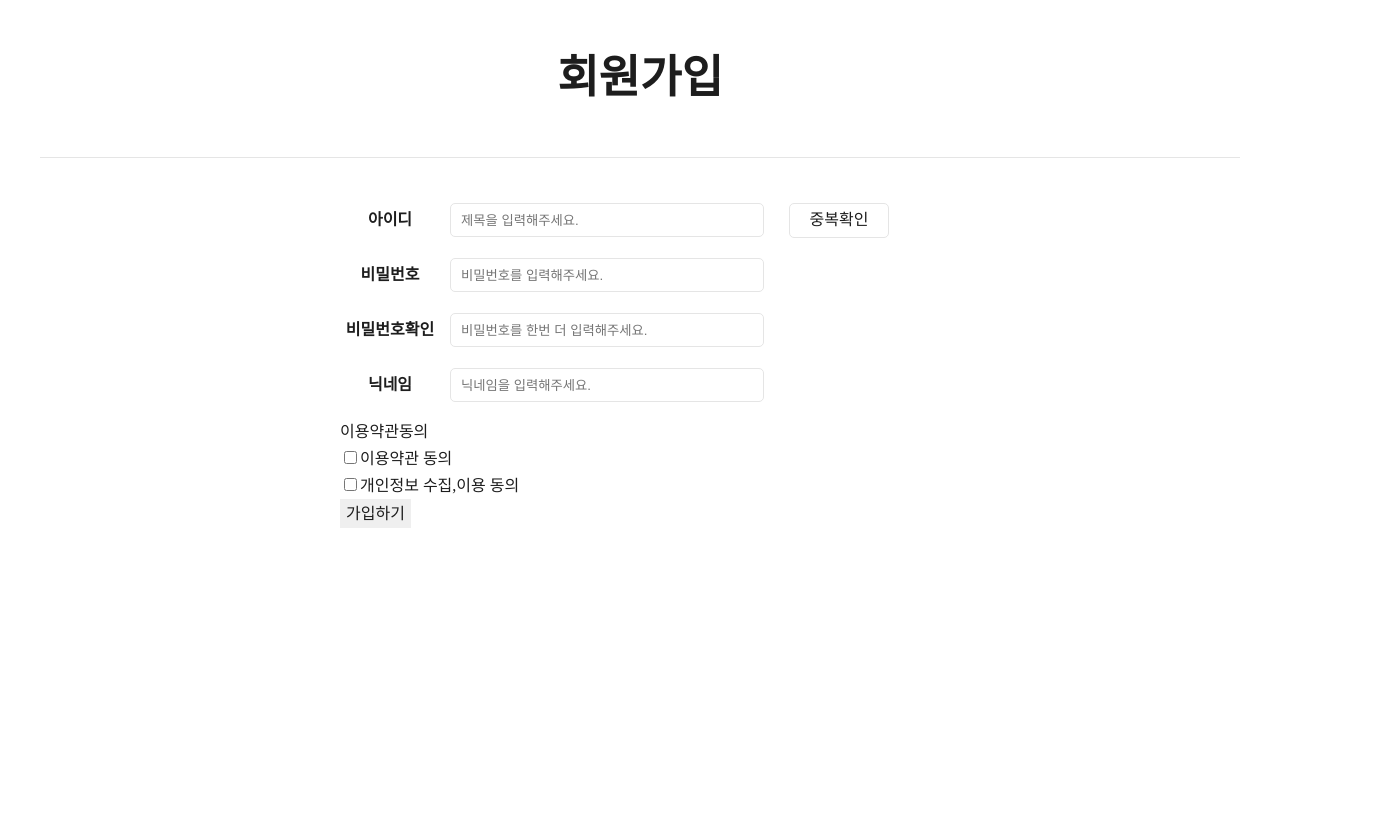
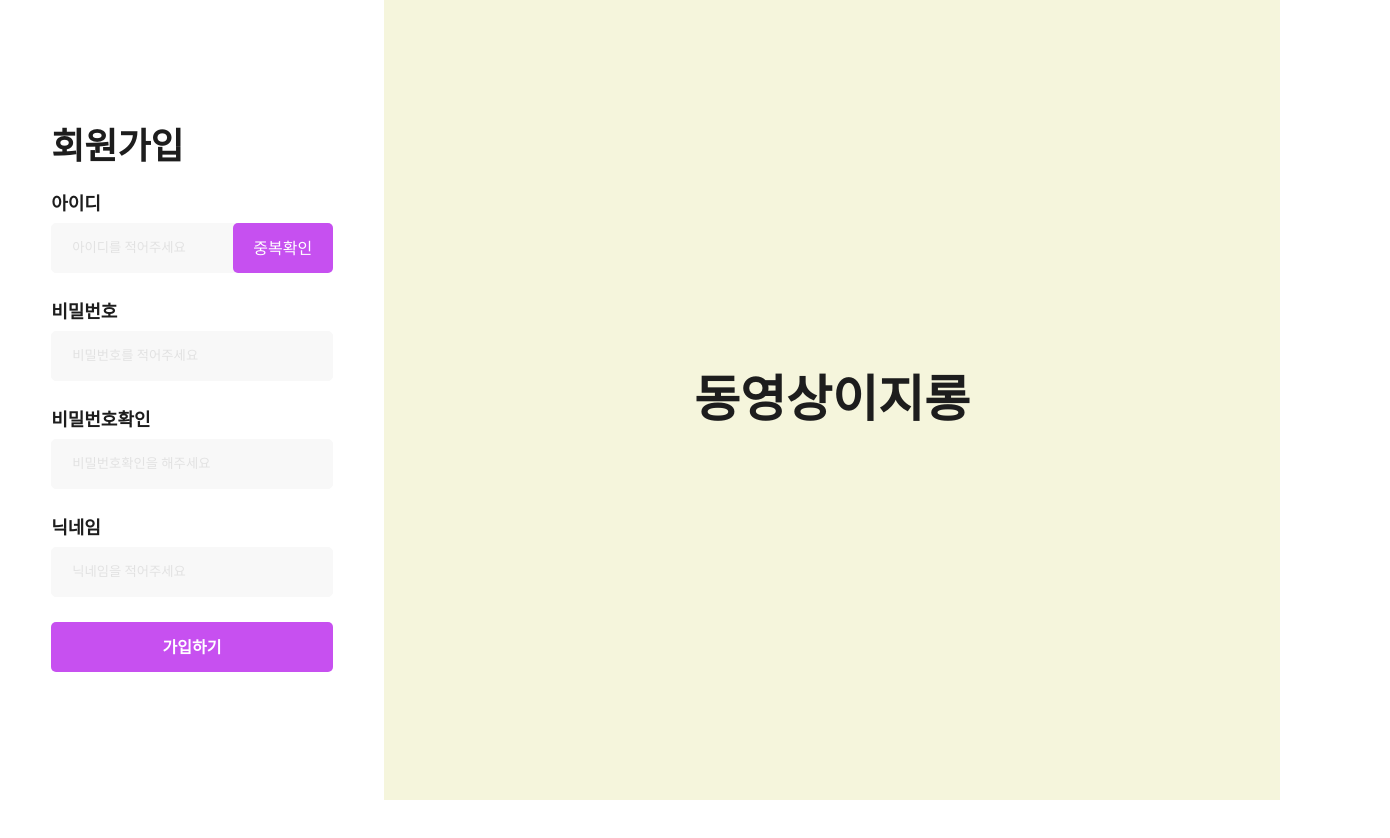
Before and after one commit to toyProjectFE/calendar_v2, a React (Create React App) app: page /sign in a window 1280 px wide. Shown: the top 838 px of the page, 1390 px wide, since content can reach past the window. After the commit the page ends 800 px from the top, so only its background shows below. Built offline with nearby package versions, Linux system fonts and the light colour scheme.

Commit message:
feat: memo 부분 추가

```diff
--- a/src/components/Login/Login.jsx
+++ b/src/components/Login/Login.jsx
@@ -8,15 +8,13 @@ import {
   LoginBtn,
   LoginBtnKaKAo,
   DivContainer,
-  FormContainer,
-  LabledInput,
   SignUpBtn,
+  Snslogin,
 } from "./styles";
 import { useMutation, useQueryClient } from "react-query";
 import { loginUser } from "../../axios/api";
 import { useNavigate } from "react-router";
 import { setCookie } from "../../axios/cookies";
-import { REST_API_KEY, REDIRECT_URI } from "./kakaologindata";
 
 function Login() {
   const [userId, setUserId] = useState("");
@@ -29,6 +27,7 @@ function Login() {
       // console.log(response.headers);
       queryClient.invalidateQueries("user");
       setCookie("ACCESS_TOKEN", response.headers.authorization);
+      localStorage.setItem("name", response.data.username);
       console.log(response.data.username);
       navigate("/main");
     },
@@ -70,30 +69,28 @@ function Login() {
       <StyledDiv>
         <LoginTitle>Login</LoginTitle>
         <form onSubmit={handleSubmitButtonClick}>
-          <FormContainer>
-            <LabledInput
+          <IdInput
             id="userId"
-              label="아이디"
             placeholder="아이디를 입력해주세요."
             value={userId}
             onChange={handleUserIdChange}
+            type="text"
           />
 
-            <LabledInput
+          <IdInput
             id="userPw"
-              label="비밀번호"
             placeholder="비밀번호를 입력해주세요."
             value={userPw}
             onChange={handleUserPwChange}
+            type="password"
           />
           <LoginBtn>Login</LoginBtn>
-            <LoginBtnKaKAo onClick={loginHandler}>kakao Login</LoginBtnKaKAo>
-
           <DivContainer>
-              <span>아직 회원 아님?</span>
+            <span>아직 회원이 아니신가요?</span>
             <SignUpBtn onClick={gotoSignUp}>회원가입</SignUpBtn>
           </DivContainer>
-          </FormContainer>
+          <Snslogin>소셜로그인</Snslogin>
+          <LoginBtnKaKAo onClick={loginHandler}>kakao Login</LoginBtnKaKAo>
         </form>
       </StyledDiv>
       <Liha>동영상이지롱</Liha>
--- a/src/components/Login/styles.js
+++ b/src/components/Login/styles.js
@@ -8,24 +8,16 @@ const MainContainer = styled.div`
 const StyledDiv = styled.div`
   width: 30%;
   align-self: center;
-  padding: 0 5%;
+  padding: 0 4%;
   box-sizing: border-box;
 `;
-const Loginbox = styled.div`
-  display: flex;
-  flex-direction: column;
-`;
+
 const LoginTitle = styled.h3`
   font-size: 36px;
   line-height: 1;
   font-weight: 600;
   margin-bottom: 30px;
   width: 100%;
-`;
-const FormContainer = styled.div`
-  display: flex;
-  width: 100%;
-  flex-wrap: wrap;
 `;
 
 const IdInput = styled.input`
@@ -38,7 +30,7 @@ const IdInput = styled.input`
   border: 0;
   outline: 0;
   border: 1px solid #f8f8f8;
-  margin-bottom: 15px;
+  margin-bottom: 10px;
   &::placeholder {
     color: #e2e2e2;
     font-family: "Pretendard";
@@ -51,7 +43,7 @@ const IdInput = styled.input`
 const LoginBtn = styled.button`
   width: 100%;
   height: 50px;
-  margin-bottom: 15px;
+  margin-top: 15px;
   border-radius: 5px;
   box-sizing: border-box;
   background-color: rgb(199, 80, 240);
@@ -67,7 +59,6 @@ const LoginBtn = styled.button`
 const LoginBtnKaKAo = styled.button`
   width: 100%;
   height: 50px;
-  margin-bottom: 15px;
   border-radius: 5px;
   box-sizing: border-box;
   background-color: rgb(250, 255, 0);
@@ -84,6 +75,7 @@ const DivContainer = styled.div`
   justify-content: space-between;
   align-items: center;
   width: 100%;
+  margin-top: 15px;
 `;
 
 const Liha = styled.div`
@@ -96,44 +88,42 @@ const Liha = styled.div`
   width: 70%;
 `;
 
-function LabledInput({ id, label, placeholder, value, onChange }) {
-  return (
-    <StyledContainer>
-      <StyledLabel htmlFor={id}>{label}</StyledLabel>
-      <StyledInput
-        id={id}
-        placeholder={placeholder}
-        value={value}
-        onChange={onChange}
-      />
-    </StyledContainer>
-  );
-}
-const StyledContainer = styled.div`
-  display: flex;
-  flex-direction: row;
-  justify-content: center;
-  align-items: center;
-  margin-bottom: 10px;
+const SignUpBtn = styled.button`
+  color: #1d1d1d;
+  background: none;
+  cursor: pointer;
 `;
+const Snslogin = styled.p`
+  text-align: center;
+  width: 100%;
+  margin: 40px 0 15px;
+  position: relative;
 
-const StyledInput = styled.input`
-  height: 30px;
-  width: 300px;
-  border: 0;
-  border-radius: 5px;
-  padding-left: 10px;
-`;
-
-const StyledLabel = styled.label`
-  margin-right: 10px;
-  font-weight: 700;
-`;
-
-const SignUpBtn = styled.button`
-  background-color: transparent;
-  border: 1px solid black;
-  cursor: pointer;
+  &::after {
+    position: absolute;
+    content: "";
+    width: 100%;
+    height: 1px;
+    background: #eee;
+    top: 0;
+    bottom: 0;
+    left: 0;
+    margin: auto;
+    z-index: -2;
+  }
+  &::before {
+    background: #fff;
+    width: 120px;
+    height: 10px;
+    top: 0;
+    left: 0;
+    right: 0;
+    z-index: -1;
+    bottom: 0;
+    margin: auto;
+    content: "";
+    position: absolute;
+  }
 `;
 export {
   LoginTitle,
@@ -144,8 +134,6 @@ export {
   LoginBtn,
   LoginBtnKaKAo,
   DivContainer,
-  FormContainer,
-  Loginbox,
-  LabledInput,
   SignUpBtn,
+  Snslogin,
 };
--- a/src/components/Sign/Sign.jsx
+++ b/src/components/Sign/Sign.jsx
@@ -1,21 +1,15 @@
 import React, { useState } from "react";
+import { CheckTitle, Signbox, Signlabel, Signbtn } from "./styles";
 import {
-  CheckTitle,
+  LoginTitle,
+  StyledDiv,
+  Liha,
   MainContainer,
-  FormContainer,
-  ArgeeContainer,
-  CheckContainer,
-  SignTitle,
-  TitleContainer,
-  FlexConatainer,
-  LabledInput,
-  CheckInputContainer,
-  BtnCheck,
-  BtnLabledInput,
-} from "./styles";
-
+  LoginBtn,
+  IdInput,
+} from "../Login/styles";
 import { useMutation, useQueryClient } from "react-query";
-import { addUser } from "../../axios/api";
+import { addUser, checkUser } from "../../axios/api";
 import { useNavigate } from "react-router";
 
 function Sign() {
@@ -32,6 +26,16 @@ function Sign() {
       setUserName("");
       setUserPw("");
       setUserPwCheck("");
+    },
+  });
+
+  const mutation2 = useMutation(checkUser, {
+    onSuccess: (response) => {
+      queryClient.invalidateQueries("user");
+      alert("사용가능한 아이디입니다.");
+    },
+    onError: (response) => {
+      alert("이미 사용중인 아이디입니다.");
     },
   });
   const [userId, setUserId] = useState("");
@@ -65,39 +69,50 @@ function Sign() {
     mutation.mutate(newUser);
   };
 
+  const handleCheckButtonClick = async () => {
+    console.log("userId", userId);
+    const checkUser = {
+      email: userId,
+    };
+    mutation2.mutate(checkUser);
+  };
+
   return (
     <MainContainer>
-      <FlexConatainer>
-        <TitleContainer>
-          <SignTitle>회원가입</SignTitle>
-        </TitleContainer>
+      <StyledDiv>
+        <LoginTitle>회원가입</LoginTitle>
         <form onSubmit={handleSubmitButtonClick}>
-          <FormContainer>
-            <CheckInputContainer>
-              <BtnLabledInput
+          <Signbox>
+            <Signlabel htmlFor="userId">아이디</Signlabel>
+            <IdInput
               id="userId"
-                label="아이디"
-                placeholder="제목을 입력해주세요."
               value={userId}
               onChange={handleUserIdChange}
-                // onClick={handleCheckButtonClick}
+              placeholder="아이디를 적어주세요"
+              type="text"
             />
-            </CheckInputContainer>
-            <CheckInputContainer>
-              <LabledInput
+            <Signbtn type="button" onClick={handleCheckButtonClick}>
+              중복확인
+            </Signbtn>
+          </Signbox>
+          <Signbox>
+            <Signlabel htmlFor="userPw">비밀번호</Signlabel>
+            <IdInput
               id="userPw"
-                label="비밀번호"
-                placeholder="비밀번호를 입력해주세요."
               value={userPw}
               onChange={handleUserPwChange}
+              placeholder="비밀번호를 적어주세요"
+              type="password"
             />
-            </CheckInputContainer>
-            <LabledInput
+          </Signbox>
+          <Signbox>
+            <Signlabel htmlFor="userPwCheck">비밀번호확인</Signlabel>
+            <IdInput
               id="userPwCheck"
-              label="비밀번호확인"
-              placeholder="비밀번호를 한번 더 입력해주세요."
               value={userPwCheck}
               onChange={handleUserPwCheckChange}
+              placeholder="비밀번호확인을 해주세요"
+              type="password"
             />
             {/* 비밀번호와 비밀번호 확인이 일치하지 않을 때 */}
             {userPw !== userPwCheck && (
@@ -105,32 +120,22 @@ function Sign() {
                 비밀번호와 비밀번호 확인이 일치하지 않습니다.
               </CheckTitle>
             )}
-            <CheckInputContainer>
-              <LabledInput
+          </Signbox>
+          <Signbox>
+            <Signlabel htmlFor="userPwCheck">닉네임</Signlabel>
+            <IdInput
               id="userName"
-                label="닉네임"
-                placeholder="닉네임을 입력해주세요."
               value={userName}
               onChange={handleUserNameCheckChange}
+              placeholder="닉네임을 적어주세요"
+              type="text"
             />
-            </CheckInputContainer>
-          </FormContainer>
-          <ArgeeContainer>
-            <span>이용약관동의</span>
-            <CheckContainer>
-              <div>
-                <input type="checkbox" />
-                <label>이용약관 동의</label>
-              </div>
-              <div>
-                <input type="checkbox" />
-                <label>개인정보 수집,이용 동의</label>
-              </div>
-            </CheckContainer>
-          </ArgeeContainer>
-          <button type="submit">가입하기</button>
+          </Signbox>
+
+          <LoginBtn type="submit">가입하기</LoginBtn>
         </form>
-      </FlexConatainer>
+      </StyledDiv>
+      <Liha>동영상이지롱</Liha>
     </MainContainer>
   );
 }
--- a/src/components/Sign/styles.js
+++ b/src/components/Sign/styles.js
@@ -1,145 +1,34 @@
 import styled from "styled-components";
-const MainContainer = styled.div`
+
+const Signbox = styled.li`
   display: flex;
-  height: 2000px;
-  width: 100%;
-  flex-direction: column;
   align-items: center;
-`;
-const FlexConatainer = styled.div`
-  display: flex;
-  flex-direction: column;
-  justify-content: center;
-  align-items: center;
-  width: 1500px;
-`;
-const FormContainer = styled.div`
-  display: flex;
-  flex-direction: column;
-  /* justify-content: center; */
-  /* align-items: center; */
+  position: relative;
+  flex-wrap: wrap;
   margin-top: 20px;
 `;
-const ArgeeContainer = styled.div`
-  display: flex;
-  flex-direction: column;
-`;
-const CheckContainer = styled.div`
-  display: flex;
-  flex-direction: column;
-`;
-const TitleContainer = styled.div`
-  display: flex;
-  border-bottom: 1px solid #e5e5e5;
-  width: 1200px;
-  justify-content: center;
-  margin-bottom: 20px;
-`;
-const SignTitle = styled.div`
-  font-size: 45px;
+const Signlabel = styled.label`
+  font-size: 18px;
   font-weight: 600;
-  justify-content: center;
-  align-items: center;
-  padding: 40px;
-`;
-function LabledInput({ id, label, placeholder, value, onChange }) {
-  return (
-    <StyledContainer>
-      <StyledLabel htmlFor={id}>{label}</StyledLabel>
-      <StyledInput
-        id={id}
-        placeholder={placeholder}
-        value={value}
-        onChange={onChange}
-      />
-    </StyledContainer>
-  );
-}
-function BtnLabledInput({ id, label, placeholder, value, onChange, onClick }) {
-  return (
-    <StyledContainer>
-      <StyledLabel htmlFor={id}>{label}</StyledLabel>
-      <StyledInput
-        id={id}
-        placeholder={placeholder}
-        value={value}
-        onChange={onChange}
-      />
-      <BtnCheck type="button" onClick={onClick}>
-        중복확인
-      </BtnCheck>
-    </StyledContainer>
-  );
-}
-const StyledContainer = styled.div`
-  display: flex;
-  flex-direction: row;
-  /* justify-content: flex-start; */
-  align-items: center;
+  line-height: 1;
   margin-bottom: 10px;
 `;
-const StyledInput = styled.input`
-  height: 30px;
-  width: 300px;
-  border: 0;
+const Signbtn = styled.button`
+  position: absolute;
+  right: 0;
+  bottom: 10px;
+  width: 100px;
+  height: 50px;
+  line-height: 50px;
+  color: #fff;
   border-radius: 5px;
-  padding-left: 10px;
-  margin-right: 25px;
-  border: 1px solid #e5e5e5;
-`;
-const StyledLabel = styled.label`
-  margin-right: 10px;
-  font-weight: 700;
-  height: 45px;
-  width: 100px;
-  display: flex;
-  align-items: center;
-  justify-content: center;
-`;
-const CheckInputContainer = styled.div`
-  display: flex;
-  flex-direction: row;
-  justify-content: flex-start;
-  align-items: center;
-  width: 600px;
-`;
-const BtnCheck = styled.button`
-  display: flex;
-  align-items: center;
-  justify-content: center;
-  width: 100px;
-  height: 35px;
-  border: 1px solid #e5e5e5;
-  border-radius: 5px;
-  /* margin-right: 10px; */
-  background-color: #fff;
+  background: #c650f0;
   cursor: pointer;
-  font-weight: 500;
-  :hover {
-    background-color: #e5e5e5;
-  }
 `;
 const CheckTitle = styled.div`
-  font-size: 10px;
-  font-weight: 600;
-  color: red;
-  display: flex;
-  justify-content: center;
-  align-items: center;
-  margin-bottom: 2px;
-  margin-right: 150px;
+  font-size: 12px;
+  color: #ff0000;
+  display: block;
 `;
-export {
-  CheckTitle,
-  MainContainer,
-  FormContainer,
-  ArgeeContainer,
-  CheckContainer,
-  SignTitle,
-  TitleContainer,
-  FlexConatainer,
-  LabledInput,
-  CheckInputContainer,
-  BtnCheck,
-  BtnLabledInput,
-};
+
+export { Signbox, Signlabel, Signbtn, CheckTitle };
--- a/src/components/detail/Detiallrightbox.jsx
+++ b/src/components/detail/Detiallrightbox.jsx
@@ -2,7 +2,7 @@ import React, { useState } from "react";
 import { useMutation, useQueryClient } from "react-query";
 import { addSchedule } from "../../axios/api";
 import { useParams } from "react-router";
-import { useQuery } from "react-query";
+
 import {
   Rightbg,
   Label,
@@ -61,7 +61,6 @@ function Detiallrightbox() {
       author: author,
       contents: contents,
       date: id,
-
     };
 
     mutation.mutate({ id, newSchedule });
--- a/src/components/detail/Modal.jsx
+++ b/src/components/detail/Modal.jsx
@@ -76,7 +76,7 @@ function Modal({ item, delBtn, closeBtn, date }) {
         <Modalcon style={{ zIndex: 1 }}>
           <Input
             type="text"
-            placeholder="작성자명을 적어주세요"
+            placeholder="작성자명을 일치시켜주세요"
             onChange={authorHandlerChange}
             value={authorChange}
             maxLength="20"
--- a/src/components/header/style.js
+++ b/src/components/header/style.js
@@ -31,6 +31,7 @@ const Button = styled.button`
   padding-left: 24px;
   position: relative;
   background: none;
+  cursor: pointer;
   &::after {
     position: absolute;
     left: 0;
--- a/src/components/main/Main.jsx
+++ b/src/components/main/Main.jsx
@@ -174,8 +174,6 @@ const Main = () => {
     console.log(setSelectedDate(day));
   };
 
-  // const { isLoading, isError, data } = useQuery("schedules", getSchedules);
-
   return (
     <>
       <Calendar>
--- a/src/components/memoSection/style.js
+++ b/src/components/memoSection/style.js
@@ -0,0 +1,41 @@
+import styled from "styled-components";
+const IdInput = styled.input`
+  width: 100%;
+  height: 50px;
+  background: #f8f8f8;
+  border-radius: 5px;
+  padding: 20px;
+  box-sizing: border-box;
+  border: 0;
+  outline: 0;
+  border: 1px solid #f8f8f8;
+  margin-bottom: 10px;
+  &::placeholder {
+    color: #e2e2e2;
+    font-family: "Pretendard";
+  }
+  &:focus {
+    border: 1px solid #c650f0;
+  }
+`;
+const Btn = styled.button`
+  width: 100%;
+  height: 50px;
+  margin-top: 15px;
+  border-radius: 5px;
+  box-sizing: border-box;
+  background-color: rgb(199, 80, 240);
+  color: #fff;
+  font-weight: 600;
+  cursor: pointer;
+  line-height: 50px;
+  text-align: center;
+  outline: 0;
+  border: 0;
+`;
+const Label = styled.label`
+  color: rgb(199, 80, 240);
+  font-size: 24px;
+  font-weight: 900;
+`;
+export { IdInput, Btn, Label };
```
Also changed, not shown: src/axios/api.js (+18 -9 lines), src/components/header/Header.jsx (+3 -10 lines), src/components/memoSection/MemoSection.jsx (+104 -3 lines). Lines whose indentation alone changed are shown as unchanged.
